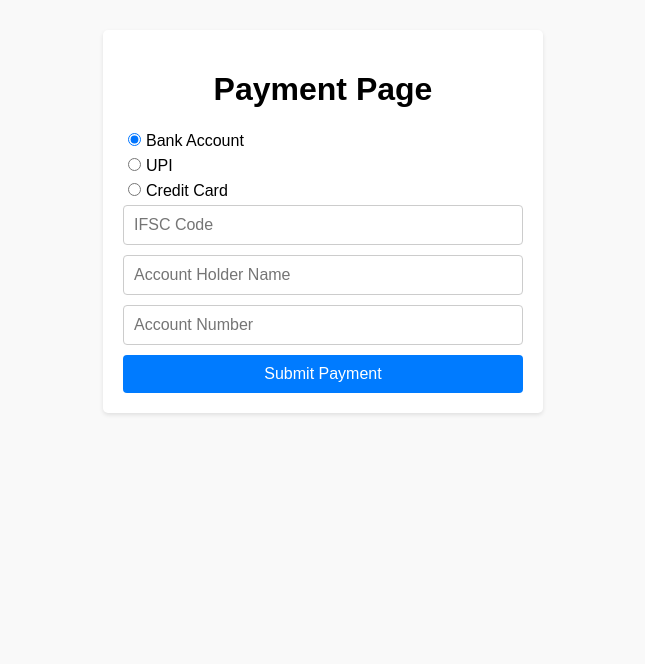
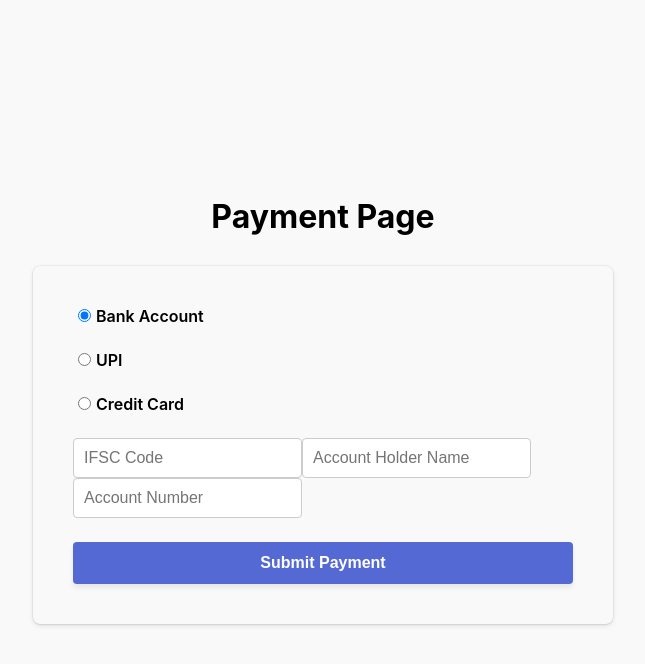
Before and after one commit to laviManoj/Payment-Method, a React (Create React App) app: page / in a window 1280 px wide. Shown: the top 664 px of the page, without its empty margins (317-962 px from the left). Built offline with nearby package versions, Linux system fonts and the light colour scheme.

Commit message:
Updates some styles in payment gateway

```diff
--- a/src/Payment.css
+++ b/src/Payment.css
@@ -2,33 +2,61 @@
 
 /* General styles */
 body {
-  font-family: Arial, sans-serif;
-  background-color: #f9f9f9;
+  font-family: -apple-system, BlinkMacSystemFont, sans-serif;
+  font-size: 16px;
+  -webkit-font-smoothing: antialiased;
+  display: flex;
+  justify-content: center;
+  align-items: center;
+  height: 100vh;
+  width: 100vw;
   margin: 0;
   padding: 0;
+  background-color: #f9f9f9;
 }
 
 .container {
-  max-width: 400px;
-  margin: 30px auto;
-  padding: 20px;
-  background-color: #fff;
-  border-radius: 5px;
-  box-shadow: 0 2px 4px rgba(0, 0, 0, 0.1);
+  display: flex;
+  flex-direction: column;
+  align-items: center;
+  width: 100%;
 }
 
 h1 {
   text-align: center;
+  margin-bottom: 30px;
 }
 
 form {
+  width: 30vw;
+  min-width: 500px;
+  align-self: center;
+  box-shadow: 0px 0px 0px 0.5px rgba(50, 50, 93, 0.1),
+    0px 2px 5px 0px rgba(50, 50, 93, 0.1), 0px 1px 1.5px 0px rgba(0, 0, 0, 0.07);
+  border-radius: 7px;
+  padding: 40px;
+}
+
+#payment-message {
+  color: rgb(105, 115, 134);
+  font-size: 16px;
+  line-height: 20px;
+  padding-top: 12px;
+  text-align: center;
+}
+
+.field-group {
   display: flex;
   flex-direction: column;
+  margin-bottom: 24px;
+}
+
+label {
+  font-weight: 600;
 }
 
 input[type="text"],
 input[type="number"] {
-  margin-bottom: 10px;
   padding: 10px;
   border: 1px solid #ccc;
   border-radius: 4px;
@@ -40,26 +68,102 @@ input[type="radio"] {
 }
 
 button {
-  padding: 10px 15px;
-  background-color: #007bff;
-  color: #fff;
-  border: none;
+  background: #5469d4;
+  font-family: Arial, sans-serif;
+  color: #ffffff;
   border-radius: 4px;
+  border: 0;
+  padding: 12px 16px;
   font-size: 16px;
+  font-weight: 600;
   cursor: pointer;
-  transition: background-color 0.3s;
+  display: block;
+  transition: all 0.2s ease;
+  box-shadow: 0px 4px 5.5px 0px rgba(0, 0, 0, 0.07);
+  width: 100%;
 }
 
 button:hover {
-  background-color: #0056b3;
+  filter: contrast(115%);
 }
 
-/* Styling for specific fields based on payment method */
-.field-group {
-  display: flex;
-  flex-direction: column;
+button:disabled {
+  opacity: 0.5;
+  cursor: default;
 }
 
-.field-group label {
-  margin-bottom: 5px;
+/* spinner/processing state, errors */
+.spinner,
+.spinner:before,
+.spinner:after {
+  border-radius: 50%;
 }
+
+.spinner {
+  color: #ffffff;
+  font-size: 22px;
+  text-indent: -99999px;
+  margin: 0px auto;
+  position: relative;
+  width: 20px;
+  height: 20px;
+  box-shadow: inset 0 0 0 2px;
+  -webkit-transform: translateZ(0);
+  -ms-transform: translateZ(0);
+  transform: translateZ(0);
+}
+
+.spinner:before,
+.spinner:after {
+  position: absolute;
+  content: "";
+}
+
+.spinner:before {
+  width: 10.4px;
+  height: 20.4px;
+  background: #5469d4;
+  border-radius: 20.4px 0 0 20.4px;
+  top: -0.2px;
+  left: -0.2px;
+  -webkit-transform-origin: 10.4px 10.2px;
+  transform-origin: 10.4px 10.2px;
+  -webkit-animation: loading 2s infinite ease 1.5s;
+  animation: loading 2s infinite ease 1.5s;
+}
+
+.spinner:after {
+  width: 10.4px;
+  height: 10.2px;
+  background: #5469d4;
+  border-radius: 0 10.2px 10.2px 0;
+  top: -0.1px;
+  left: 10.2px;
+  -webkit-transform-origin: 0px 10.2px;
+  transform-origin: 0px 10.2px;
+  -webkit-animation: loading 2s infinite ease;
+  animation: loading 2s infinite ease;
+}
+
+@keyframes loading {
+  0% {
+    -webkit-transform: rotate(0deg);
+    transform: rotate(0deg);
+  }
+  100% {
+    -webkit-transform: rotate(360deg);
+    transform: rotate(360deg);
+  }
+}
+
+/* Specific styles for payment method fields */
+
+.bank-fields,
+.upi-fields,
+.credit-card-fields {
+  display: none;
+}
+
+.show {
+  display: block;
+}
--- a/src/Payment.js
+++ b/src/Payment.js
@@ -2,22 +2,23 @@ import React, { useState } from "react";
 import "./Payment.css";
 
 const PaymentPage = () => {
-  const [paymentMethod, setPaymentMethod] = useState("bankAccount");
+  const [selectedPaymentMethod, setSelectedPaymentMethod] =
+    useState("bankAccount");
   const [bankAccount, setBankAccount] = useState({
     ifscCode: "",
     accountHolderName: "",
-    accountNumber: ""
+    accountNumber: "",
   });
 
   const [upi, setUpi] = useState("");
   const [creditCard, setCreditCard] = useState({
     cardNumber: "",
     expiryDate: "",
-    cvv: ""
+    cvv: "",
   });
 
   const handlePaymentMethodChange = (event) => {
-    setPaymentMethod(event.target.value);
+    setSelectedPaymentMethod(event.target.value);
   };
 
   const handleBankAccountChange = (event) => {
@@ -39,10 +40,9 @@ const PaymentPage = () => {
     // Handle payment submission based on selected paymentMethod and the provided data
     // For demonstration purposes, you can log the data or send it to a backend server.
     console.log({
-      paymentMethod,
       bankAccount,
       upi,
-      creditCard
+      creditCard,
     });
   };
 
@@ -56,7 +56,7 @@ const PaymentPage = () => {
             <input
               type="radio"
               value="bankAccount"
-              checked={paymentMethod === "bankAccount"}
+              checked={selectedPaymentMethod === "bankAccount"}
               onChange={handlePaymentMethodChange}
             />
             Bank Account
@@ -64,31 +64,38 @@ const PaymentPage = () => {
         </div>
 
         {/* Upi mwethods */}
-        <div className="field-group bank-fields">
+        {/* <div className="field-group bank-fields"> */}
+        <div className="field-group">
           <label>
             <input
               type="radio"
               value="upi"
-              checked={paymentMethod === "upi"}
+              checked={selectedPaymentMethod === "upi"}
               onChange={handlePaymentMethodChange}
             />
             UPI
           </label>
         </div>
         {/* upi payments */}
-        <div className="field-group upi-fields">
+        {/* <div className="field-group upi-fields"> */}
+        <div className="field-group">
           <label>
             <input
               type="radio"
               value="creditCard"
-              checked={paymentMethod === "creditCard"}
+              checked={selectedPaymentMethod === "creditCard"}
               onChange={handlePaymentMethodChange}
             />
             Credit Card
           </label>
         </div>
-        {paymentMethod === "bankAccount" && (
-          <div className="field-group credit-card-fields">
+
+        {selectedPaymentMethod === "bankAccount" && (
+          <div
+            className={`field-group bank-fields ${
+              selectedPaymentMethod === "bankAccount" ? "show" : "hide"
+            }`}
+          >
             <input
               type="text"
               name="ifscCode"
@@ -113,8 +120,12 @@ const PaymentPage = () => {
           </div>
         )}
 
-        {paymentMethod === "upi" && (
-          <div>
+        {selectedPaymentMethod === "upi" && (
+          <div
+            className={`field-group upi-fields ${
+              selectedPaymentMethod === "upi" ? "show" : "hide"
+            }`}
+          >
             <input
               type="text"
               placeholder="UPI ID"
@@ -124,8 +135,12 @@ const PaymentPage = () => {
           </div>
         )}
 
-        {paymentMethod === "creditCard" && (
-          <div>
+        {selectedPaymentMethod === "creditCard" && (
+          <div
+            className={`field-group credit-card-fields ${
+              selectedPaymentMethod === "creditCard" ? "show" : "hide"
+            }`}
+          >
             <input
               type="text"
               name="cardNumber"
```
Also changed, not shown: .codesandbox/tasks.json (added).
